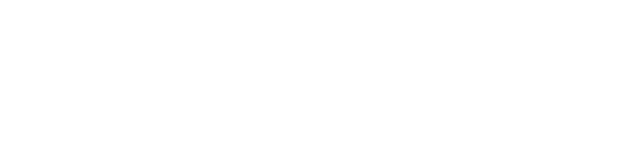
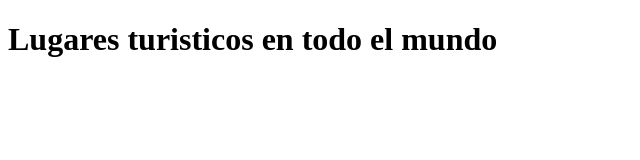
Before and after one commit to luisfer0126-lgtm/ejercicio_2_git, a plain HTML site: page index.html in a window 1280 px wide. Shown: the whole page, without its empty margins (0-640 px from the left). Drawn offline with Linux system fonts and the light colour scheme.

Commit message:
agrego titulo principal de los lugares turisticos

```diff
--- a/index.html
+++ b/index.html
@@ -6,6 +6,6 @@
     <title>Pagina web de luagres turisticos</title>
 </head>
 <body>
-
+    <h1>Lugares turisticos en todo el mundo<h1>
 </body>
 </html>
```
